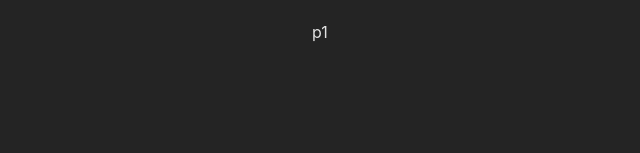
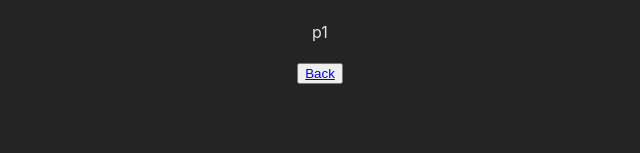
Before and after one commit to Sudarshan0306/SPA---Routing, a React (Create React App) app: page /products/p1 in a window 1280 px wide. Shown: the part 145-298 px from the top of the page, without its empty margins (320-960 px from the left). Built offline with nearby package versions, Linux system fonts and the light colour scheme.

Commit message:
relative and absolute paths

```diff
--- a/src/App.js
+++ b/src/App.js
@@ -18,9 +18,9 @@ const router = createBrowserRouter([
     element: <RootLayout />,
     errorElement: <ErrorPage />,
     children: [
-      { path: "/", element: <Home /> },
-      { path: "/products", element: <Products /> },
-      { path: "/products/:productId", element: <ProductDetails /> }
+      { path: "", element: <Home /> },
+      { path: "products", element: <Products /> },
+      { path: "products/:productId", element: <ProductDetails /> }
     ],
   },
 ]);
--- a/src/pages/ProductDetails.jsx
+++ b/src/pages/ProductDetails.jsx
@@ -1,5 +1,5 @@
 import React from 'react';
-import { useParams } from 'react-router-dom';
+import { Link, useParams } from 'react-router-dom';
 
 const ProductDetails = () => {
     const params = useParams();
@@ -8,6 +8,7 @@ const ProductDetails = () => {
     <div>
         <h1>Product Details</h1>
         <p>{params.productId}</p>
+        <button><Link to='..' relative='path'>Back</Link></button>
     </div>
   )
 }
--- a/src/pages/Products.jsx
+++ b/src/pages/Products.jsx
@@ -14,7 +14,7 @@ const Products = () => {
       <ul>
         {PRODUCTS.map((prod) => (
           <li key={prod.id}>
-            <Link to={`/products/${prod.id}`}>{prod.title}</Link>
+            <Link to={prod.id}>{prod.title}</Link>
           </li>
         ))}
       </ul>
```
